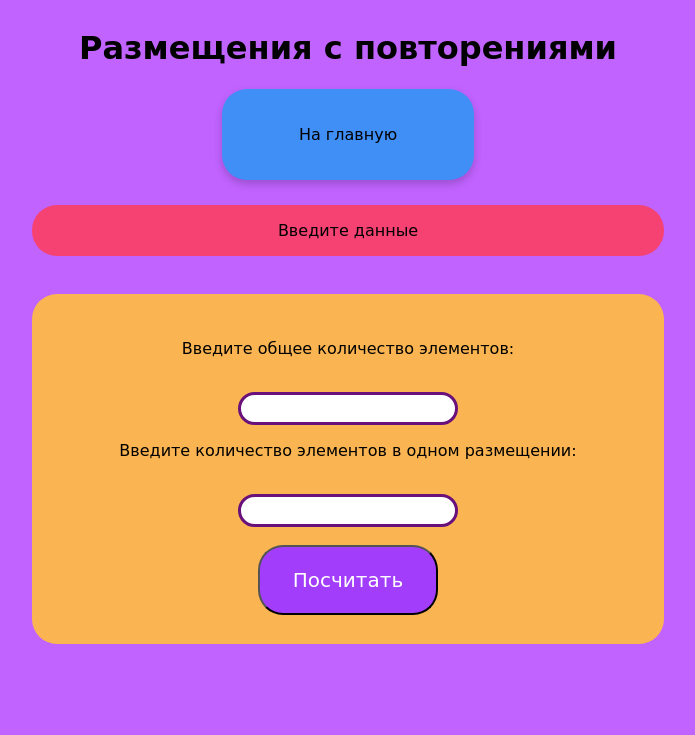
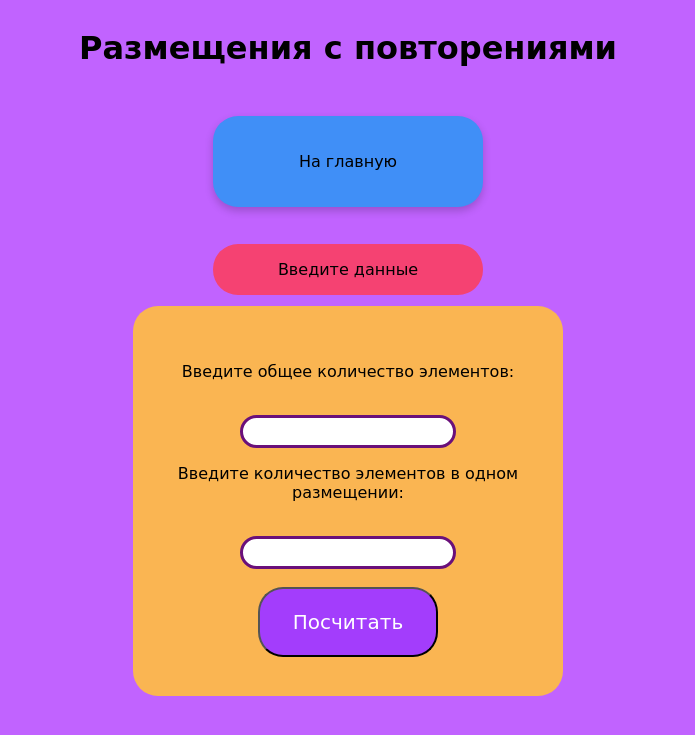
Before and after one commit to AliyaRazyapova/combinatorics-calculator, a Flask app: page /razmeheniya/repeat/ in a window 1280 px wide. Shown: the top 735 px of the page, without its empty margins (292-987 px from the left). Run offline with Flask 2, Linux system fonts and the light colour scheme.

Commit message:
add changes

```diff
--- a/static/base.css
+++ b/static/base.css
@@ -31,11 +31,12 @@ button{
     display: flex;
     flex-direction: column;
     justify-content: center;
-    margin: 1% 25%;
+    margin: 0 10%;
     background: #fab552;
     text-align: center;
     border-radius: 25px;
     min-height: 350px;
+    padding: 20px;
 }
 
 .response{
--- a/static/style.css
+++ b/static/style.css
@@ -1,7 +1,8 @@
 .block{
-    margin: 0 40%;
+    margin: 5% 25%;
 }
 
-body {
+.all{
     flex-direction: column;
+    display: flex;
 }
--- a/templates/perestanovki_not_repeat.html
+++ b/templates/perestanovki_not_repeat.html
@@ -3,10 +3,11 @@
     <head>
         <meta charset="UTF-8">
         <link rel="stylesheet" href="/static/base.css">
-        <link rel="stylesheet" href="/style.css">
+        <link rel="stylesheet" href="/static/style.css">
         <title>Перестановки без повторений</title>
     </head>
     <body>
+        <div class="all">
             <h1>Перестановки без повторений</h1>
             <a class="block" href="/">
                 <p>На главную</p>
@@ -38,5 +39,6 @@
                     {% endif %}
                 </div>
             </div>
+        </div>
     </body>
 </html>
--- a/templates/perestanovki_repeat.html
+++ b/templates/perestanovki_repeat.html
@@ -3,10 +3,11 @@
     <head>
     <meta charset="UTF-8">
     <link rel="stylesheet" href="/static/base.css">
-    <link rel="stylesheet" href="/style.css">
+    <link rel="stylesheet" href="/static/style.css">
     <title>Перестановки с повторениями</title>
 </head>
     <body>
+        <div class="all">
             <h1>Перестановки с повторениями</h1>
             <a class="block" href="/">
                 <p>На главную</p>
@@ -53,5 +54,6 @@
                     {% endif %}
                 </div>
             </div>
+        </div>
     </body>
 </html>
--- a/templates/razmeheniya_not repeat.html
+++ b/templates/razmeheniya_not repeat.html
@@ -3,10 +3,11 @@
     <head>
         <meta charset="UTF-8">
         <link rel="stylesheet" href="/static/base.css">
-        <link rel="stylesheet" href="/style.css">
+        <link rel="stylesheet" href="/static/style.css">
         <title>Размещения без повторений</title>
     </head>
     <body>
+        <div class="all">
             <h1>Размещения без повторений</h1>
             <a class="block" href="/">
                 <p>На главную</p>
@@ -45,5 +46,6 @@
                 {% endif %}
             </div>
         </div>
+        </div>
     </body>
 </html>
--- a/templates/razmeheniya_repeat.html
+++ b/templates/razmeheniya_repeat.html
@@ -3,10 +3,11 @@
     <head>
     <meta charset="UTF-8">
     <link rel="stylesheet" href="/static/base.css">
-    <link rel="stylesheet" href="/style.css">
+    <link rel="stylesheet" href="/static/style.css">
     <title>Размещения с повторениями</title>
 </head>
     <body>
+        <div class="all">
             <h1>Размещения с повторениями</h1>
             <a class="block" href="/">
                 <p>На главную</p>
@@ -45,5 +46,6 @@
                     {% endif %}
                 </div>
             </div>
+        </div>
     </body>
 </html>
--- a/templates/sochetaniay_not_repeat.html
+++ b/templates/sochetaniay_not_repeat.html
@@ -3,10 +3,11 @@
     <head>
     <meta charset="UTF-8">
     <link rel="stylesheet" href="/static/base.css">
-    <link rel="stylesheet" href="/style.css">
+    <link rel="stylesheet" href="/static/style.css">
     <title>Сочетания без повторений</title>
 </head>
     <body>
+        <div class="all">
             <h1>Сочетания без повторений</h1>
             <a class="block" href="/">
                 <p>На главную</p>
@@ -45,5 +46,6 @@
                     {% endif %}
                 </div>
             </div>
+        </div>
     </body>
 </html>
--- a/templates/sochetaniay_repeat.html
+++ b/templates/sochetaniay_repeat.html
@@ -3,10 +3,11 @@
     <head>
     <meta charset="UTF-8">
     <link rel="stylesheet" href="/static/base.css">
-    <link rel="stylesheet" href="/style.css">
+    <link rel="stylesheet" href="/static/style.css">
     <title>Сочетания с повторениями</title>
 </head>
     <body>
+        <div class="all">
             <h1>Сочетания с повторениями</h1>
             <a class="block" href="/">
                 <p>На главную</p>
@@ -45,5 +46,6 @@
                     {% endif %}
                 </div>
             </div>
+        </div>
     </body>
 </html>
```
Lines whose indentation alone changed are shown as unchanged.
